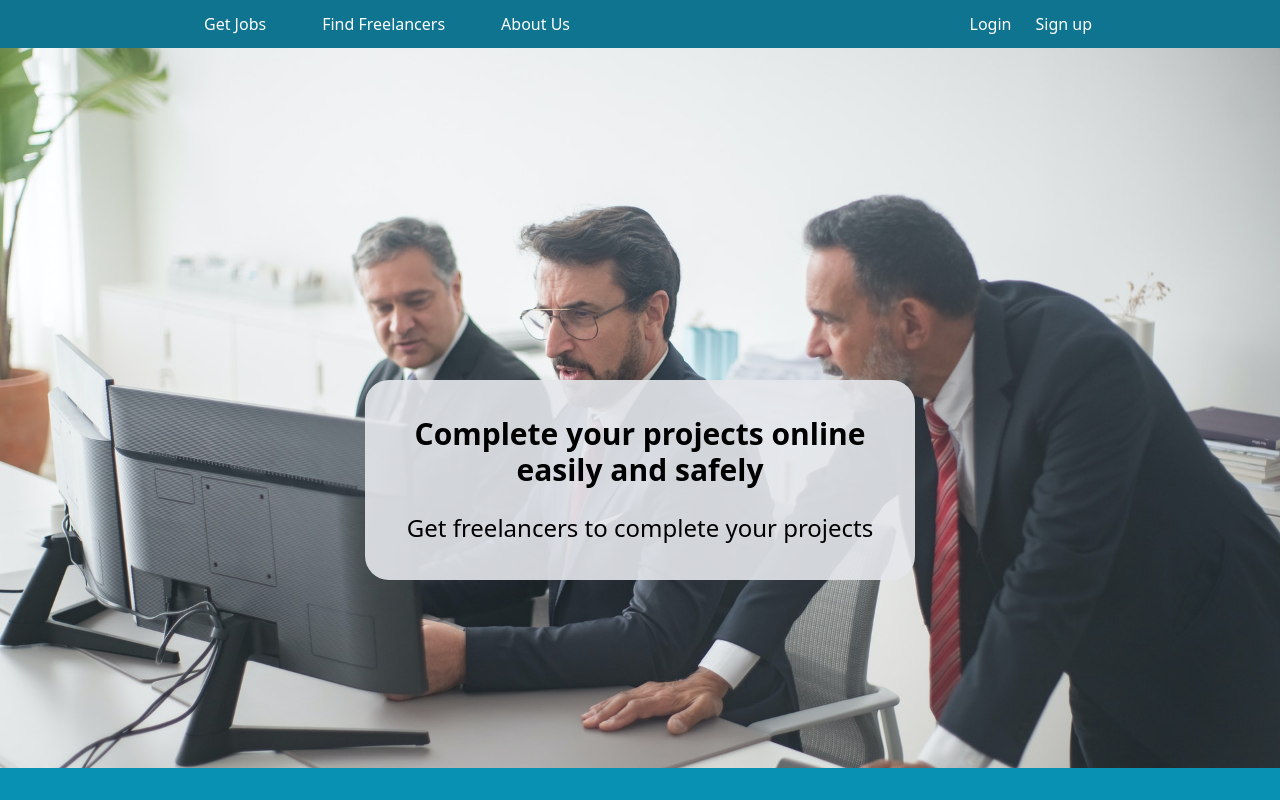
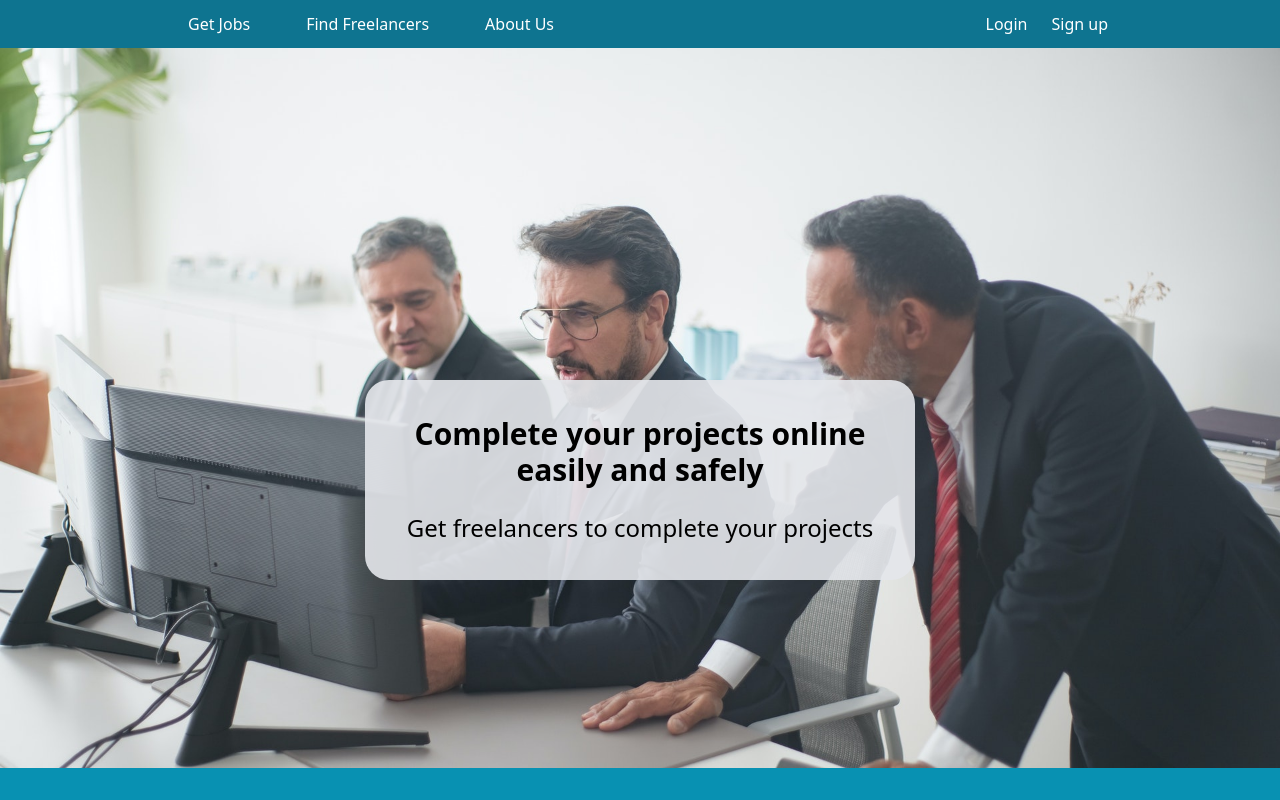
Before and after one commit to moh1434/Maslah-Tech-vue3, a Vue app: page / in a window 1280 px wide. Shown: the top 800 px of the page. Built offline with nearby package versions, Linux system fonts and the light colour scheme.

Commit message:
css lg:px-40

```diff
--- a/src/components/global/TheHeader.vue
+++ b/src/components/global/TheHeader.vue
@@ -21,7 +21,7 @@ const registerLinks = ref([
       items-center
       sm:flex-row sm:justify-between
       px-4
-      lg:px-44
+      lg:px-40
       bg-cyan-700
     "
   >
```
